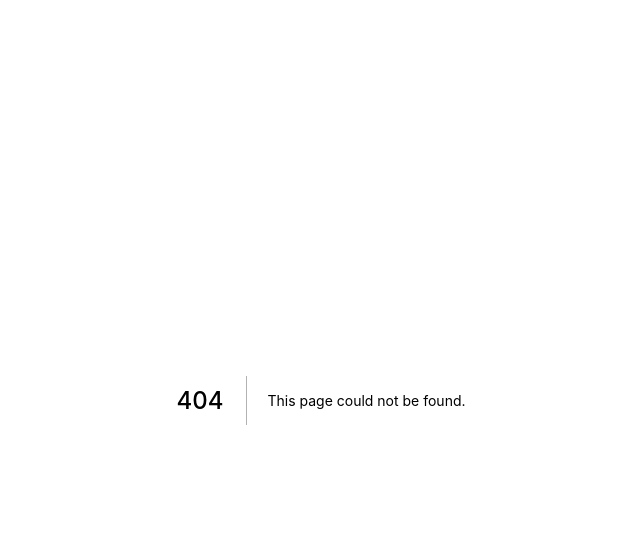
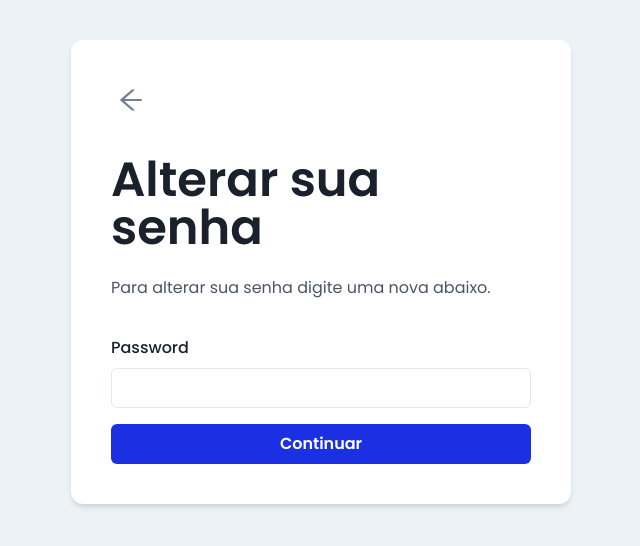
Before and after one commit to kaluabentes/nextjs-jwt-auth, a Next.js app: page /auth/change-password in a window 1280 px wide. Before the commit this address had no page. Shown: the top 546 px of the page, without its empty margins (319-959 px from the left). Built offline with nearby package versions, Linux system fonts and the light colour scheme; no server answers.

Commit message:
feat: create recover password system

```diff
--- /dev/null
+++ b/src/hooks/auth/useChangePassword.ts
@@ -0,0 +1,56 @@
+import { useToast } from "@chakra-ui/react"
+import { useState } from "react"
+import { useTranslation } from "react-i18next"
+
+import axios from "@/lib/axios"
+import { useRouter } from "next/router"
+
+export interface ChangePasswordBody {
+  password: string
+}
+
+const useChangePassword = () => {
+  const [isChangePassowordLoading, setIsChangePassowordLoading] =
+    useState(false)
+  const [isChangeSuccessful, setIsChangeSuccessful] = useState(false)
+  const [isChangeError, setIsChangeError] = useState(false)
+  const toast = useToast()
+  const { t } = useTranslation()
+  const router = useRouter()
+  const { token } = router.query
+
+  const changePassword = async (body: ChangePasswordBody) => {
+    try {
+      setIsChangePassowordLoading(true)
+      const result = await axios.post("/auth/change-password", {
+        token,
+        password: body.password,
+      })
+      const { message } = result.data
+
+      if (message === "ok") {
+        setIsChangeError(false)
+        setIsChangeSuccessful(true)
+      }
+    } catch (error: any) {
+      setIsChangeError(true)
+      toast({
+        description: t(error.response.data.error),
+        status: "error",
+        duration: 9000,
+        isClosable: true,
+      })
+    } finally {
+      setIsChangePassowordLoading(false)
+    }
+  }
+
+  return {
+    changePassword,
+    isChangePassowordLoading,
+    isChangeSuccessful,
+    isChangeError,
+  }
+}
+
+export default useChangePassword
--- a/src/i18n/locales/pt-BR.json
+++ b/src/i18n/locales/pt-BR.json
@@ -28,6 +28,11 @@
     "methodNotAllowed": "Método não permitido",
     "userNotFound": "Usuário não encontrado",
     "missingToken": "Token não providenciado",
-    "invalidPassword": "Password inválido"
+    "invalidPassword": "Password inválido",
+    "successfullyChangedPassword": "Password alterado com sucesso, tente <0>{{ signin }}</0>.",
+    "makeLogin": "fazer login",
+    "changePassword": "Alterar sua senha",
+    "changePasswordText": "Para alterar sua senha digite uma nova abaixo.",
+    "changePasswordTokenError": "O token é inválido."
   }
 }
--- /dev/null
+++ b/src/pages/auth/change-password.tsx
@@ -0,0 +1,124 @@
+import { Trans, useTranslation } from "react-i18next"
+import {
+  Button,
+  FormControl,
+  FormErrorMessage,
+  FormLabel,
+  Heading,
+  IconButton,
+  Input,
+  Text,
+} from "@chakra-ui/react"
+import { AiOutlineArrowLeft } from "react-icons/ai"
+import { useFormik } from "formik"
+import * as Yup from "yup"
+import { useRouter } from "next/router"
+
+import AuthLayout from "@/components/layouts/AuthLayout"
+import useChangePassword from "@/hooks/auth/useChangePassword"
+import Link from "@/components/shared/Link"
+
+const ForgotPassword = () => {
+  const { t } = useTranslation()
+  const {
+    changePassword,
+    isChangePassowordLoading,
+    isChangeSuccessful,
+    isChangeError,
+  } = useChangePassword()
+  const router = useRouter()
+
+  const forgotValidationSchema = Yup.object({
+    password: Yup.string().required(t("requiredMessage")),
+  })
+
+  const formik = useFormik({
+    initialValues: {
+      password: "",
+    },
+    validationSchema: forgotValidationSchema,
+    onSubmit: changePassword,
+  })
+
+  const renderChilds = () => {
+    if (isChangeError) {
+      return (
+        <Text>
+          <Trans
+            i18nKey="changePasswordTokenError"
+            values={{
+              signin: t("makeLogin"),
+            }}
+            components={[<Link path="/auth/signin" />]}
+          />
+        </Text>
+      )
+    }
+
+    if (isChangeSuccessful) {
+      return (
+        <Text>
+          <Trans
+            i18nKey="successfullyChangedPassword"
+            values={{
+              signin: t("makeLogin"),
+            }}
+            components={[<Link path="/auth/signin" />]}
+          />
+        </Text>
+      )
+    }
+
+    return (
+      <>
+        <FormControl
+          isInvalid={Boolean(formik.errors.password)}
+          marginBottom={4}
+        >
+          <FormLabel htmlFor="password">{t("password")}</FormLabel>
+          <Input
+            type="password"
+            id="password"
+            name="password"
+            onChange={formik.handleChange}
+            onBlur={formik.handleBlur}
+            value={formik.values.password}
+          />
+          <FormErrorMessage>{formik.errors.password}</FormErrorMessage>
+        </FormControl>
+        <Button
+          isLoading={isChangePassowordLoading}
+          colorScheme="brand"
+          width="full"
+          type="submit"
+        >
+          {t("continue")}
+        </Button>
+      </>
+    )
+  }
+
+  return (
+    <AuthLayout>
+      <form onSubmit={formik.handleSubmit}>
+        <IconButton
+          onClick={() => router.push("/auth/signin")}
+          variant="ghost"
+          aria-label="Voltar"
+          color="gray.500"
+          icon={<AiOutlineArrowLeft fontSize="30px" />}
+          marginBottom={9}
+        />
+        <Heading size="2xl" marginBottom={6} fontWeight="semibold">
+          {t("changePassword")}
+        </Heading>
+        <Text color="gray.600" marginBottom={9}>
+          {t("changePasswordText")}
+        </Text>
+        {renderChilds()}
+      </form>
+    </AuthLayout>
+  )
+}
+
+export default ForgotPassword
--- a/src/pages/auth/profile.tsx
+++ b/src/pages/auth/profile.tsx
@@ -29,6 +29,7 @@ const Profile = () => {
       <Heading size="2xl" marginBottom={10} fontWeight="semibold">
         {t("profile")}
       </Heading>
+      <Box marginBottom={9}>
         {isLoadingProfile ? (
           <>
             <DataItemLoader />
@@ -45,6 +46,7 @@ const Profile = () => {
             />
           </>
         )}
+      </Box>
       <Button onClick={logout} isLoading={isLoggingOut}>
         Logout
       </Button>
```
Also changed, not shown: src/hooks/auth/useProfile.ts (deleted, +0 -34 lines), src/pages/api/auth/change-password.ts (added, +58 -0 lines), src/pages/auth/forgot-password.tsx (+8 -4 lines). Lines whose indentation alone changed are shown as unchanged.
